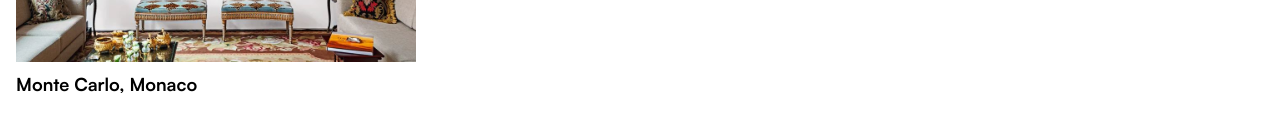
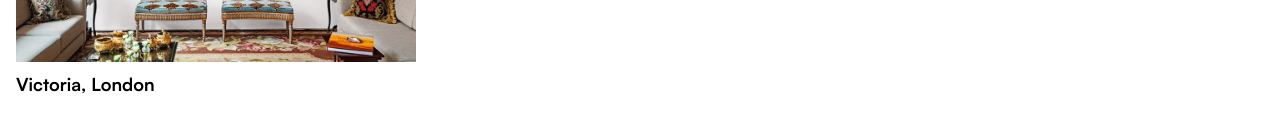
Before and after one commit to saadkhaan/lah, a Next.js app: page /projects in a window 1280 px wide. Shown: the part 1066-1198 px from the top of the page. Built offline with nearby package versions, Linux system fonts and the light colour scheme.

Commit message:
Update page.js

```diff
--- a/app/projects/page.js
+++ b/app/projects/page.js
@@ -98,7 +98,7 @@ export default function Page() {
 									className="object-cover"
 								/>
 							</div>
-							<h2 className="text-lg">Monte Carlo, Monaco</h2>
+							<h2 className="text-lg">Victoria, London</h2>
 						</div>
 					</Link>
 				</div>
```
